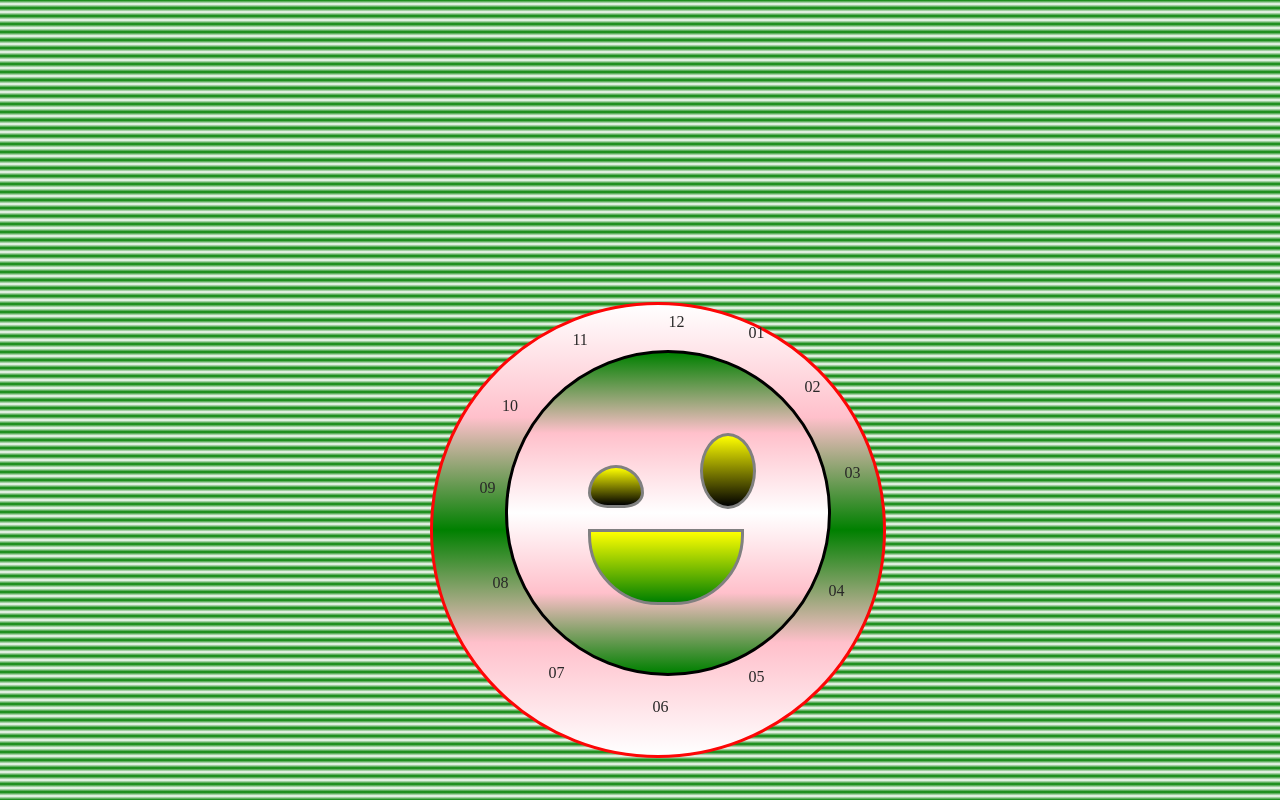
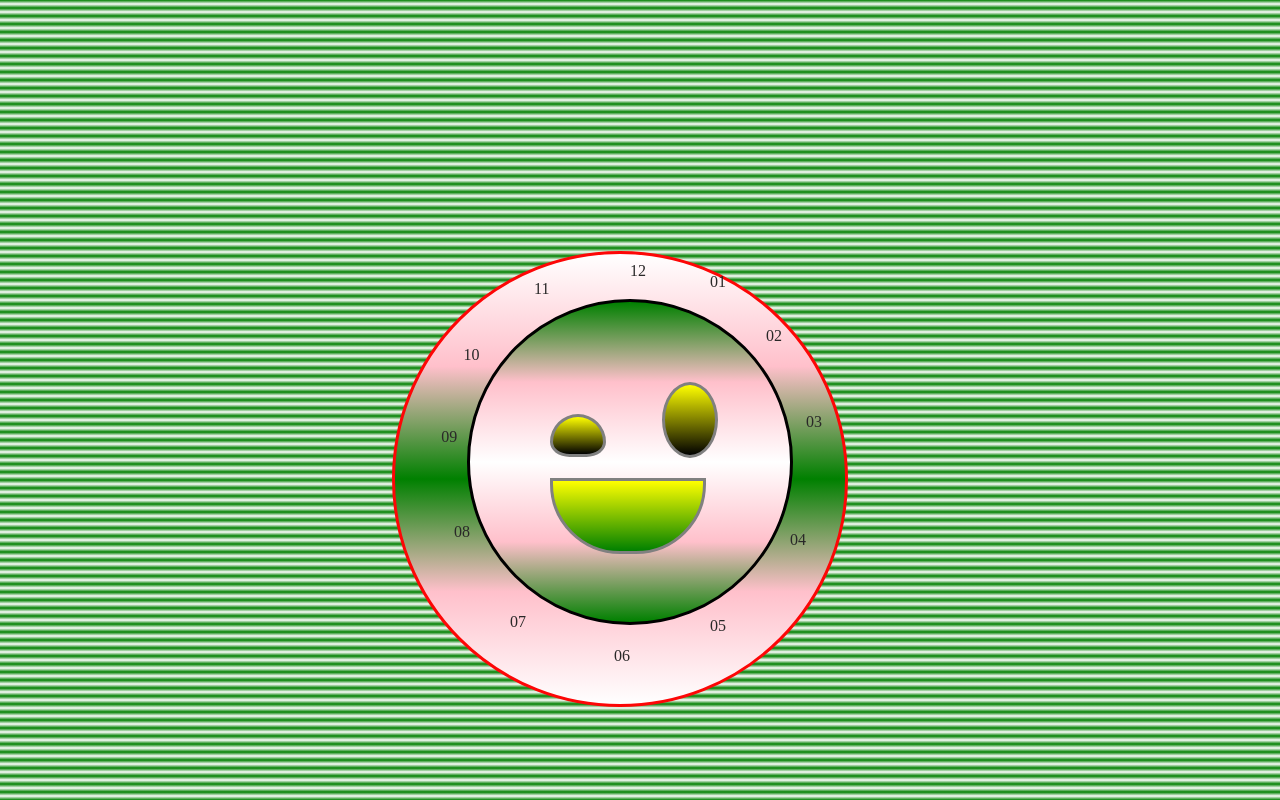
Before and after one commit to Sunainacode/css-clock-interface, a plain HTML site: page index.html in a window 1280 px wide. Drawn offline with Linux system fonts and the light colour scheme.

Commit message:
Update face.css

```diff
--- a/face.css
+++ b/face.css
@@ -127,8 +127,8 @@ body{
     height: 450px;
     width: 450px;
     border: 3px solid rgb(253, 6, 6);
-    margin-top: 23%;
-    margin-left: 33%;
+    margin-top: 19%;
+    margin-left: 30%;
     background: linear-gradient(white, pink,green,pink,white);
 }
 .time{
```
